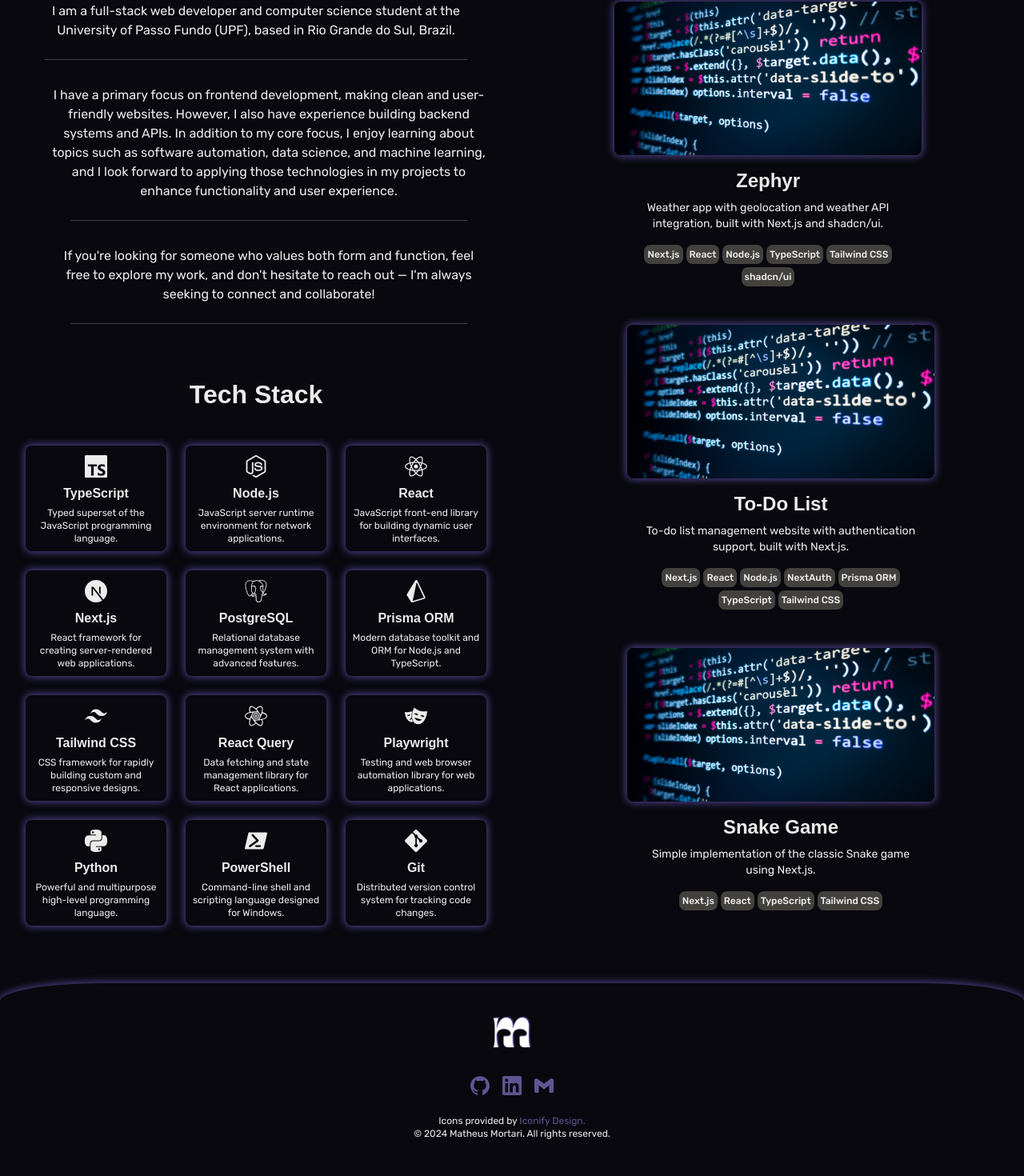
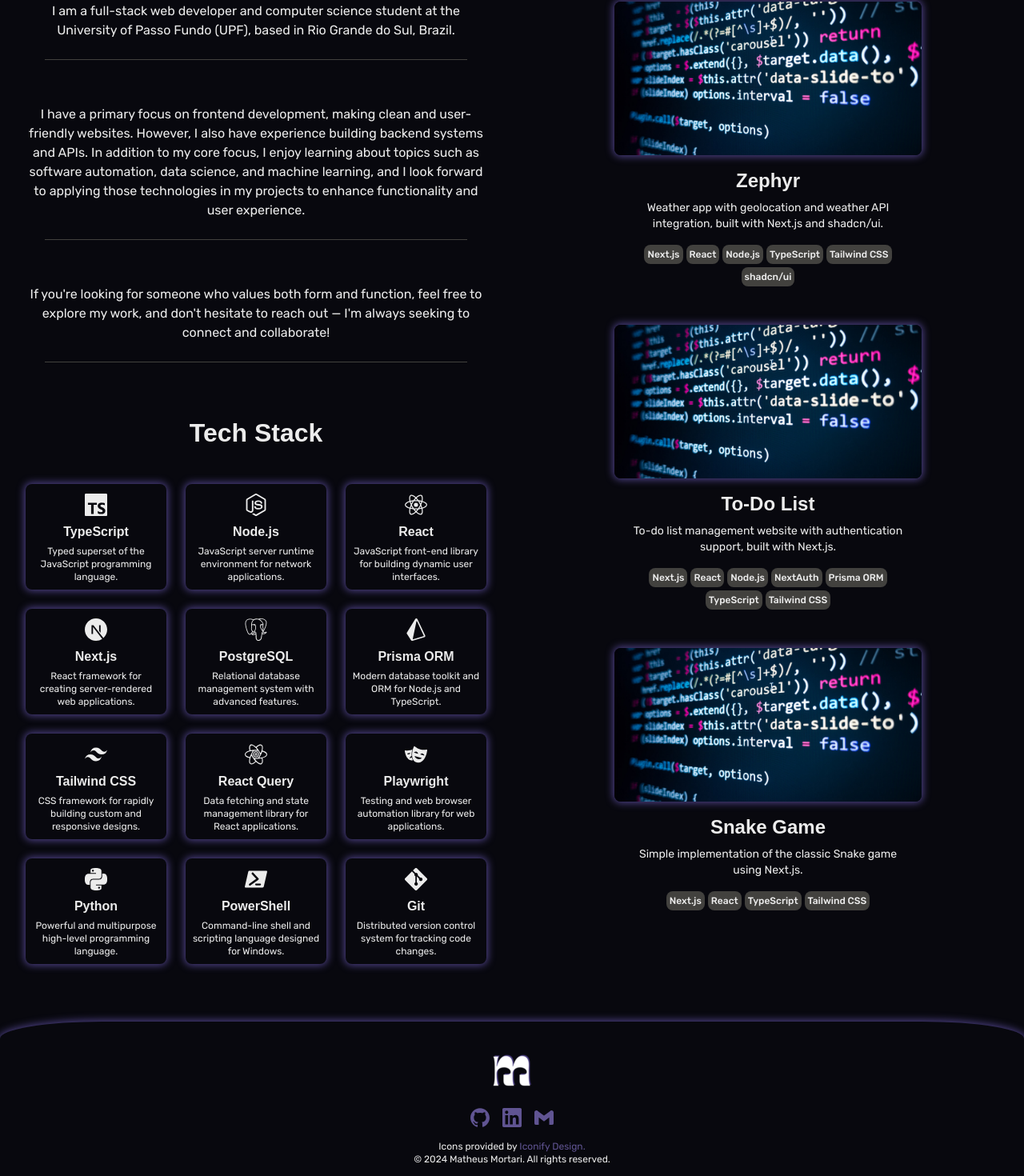
Before and after one commit to w11dcard/portfolio, a React (Vite) app: page / in a window 1280 px wide. Shown: the part 958-2428 px from the top of the page at 80% size. Built offline with nearby package versions, Linux system fonts and the light colour scheme; a web font is replaced by a local one.

Commit message:
style: Use grid layout in About and Projects components

```diff
--- a/src/components/About.tsx
+++ b/src/components/About.tsx
@@ -6,7 +6,7 @@
 		<div className="flex flex-col items-center justify-center text-center">
 			<strong className="title">About Me</strong>
 
-			<div className="space-x-8 space-y-8 p-4">
+			<div className="grid grid-cols-1 gap-8 p-4">
 				{aboutData.map((section: aboutDataProps) => (
 					<div key={section.content}>
 						<p>{section.content}</p>
--- a/src/components/Footer.tsx
+++ b/src/components/Footer.tsx
@@ -6,7 +6,7 @@
 		<footer id="footer" className="card-shadow footer-container">
 			<img src={logo} alt="Logo" className="icon" />
 
-			<div className="m-6 flex justify-center gap-4 text-secondary">
+			<div className="m-4 flex justify-center gap-4 text-secondary">
 				<a href="https://github.com/w11dcard">
 					<Icon icon="simple-icons:github" className="icon h-6 w-6" />
 				</a>
--- a/src/components/Projects.tsx
+++ b/src/components/Projects.tsx
@@ -7,11 +7,11 @@
 		<div className="flex flex-col items-center justify-center text-center">
 			<strong className="title">Projects</strong>
 
-			<div className="space-x-8 space-y-8 p-4">
+			<div className="grid grid-cols-1 gap-8 p-4">
 				{projectsData.map((project: ProjectCardProps) => (
 					<div key={project.title} className="group relative mx-auto max-w-sm rounded-lg">
 						<div className="card-shadow relative overflow-hidden rounded-lg">
-							<img src={project.imageSrc} alt={project.title} className="h-48 w-full" />
+							<img src={project.imageSrc} alt={project.title} className="h-48 w-full object-cover" />
 
 							<div className="absolute inset-0 flex items-center justify-center gap-4 bg-black bg-opacity-50 opacity-0 transition-opacity duration-300 group-hover:opacity-100">
 								<a href={project.source} target="_blank" rel="noopener noreferrer">
```
